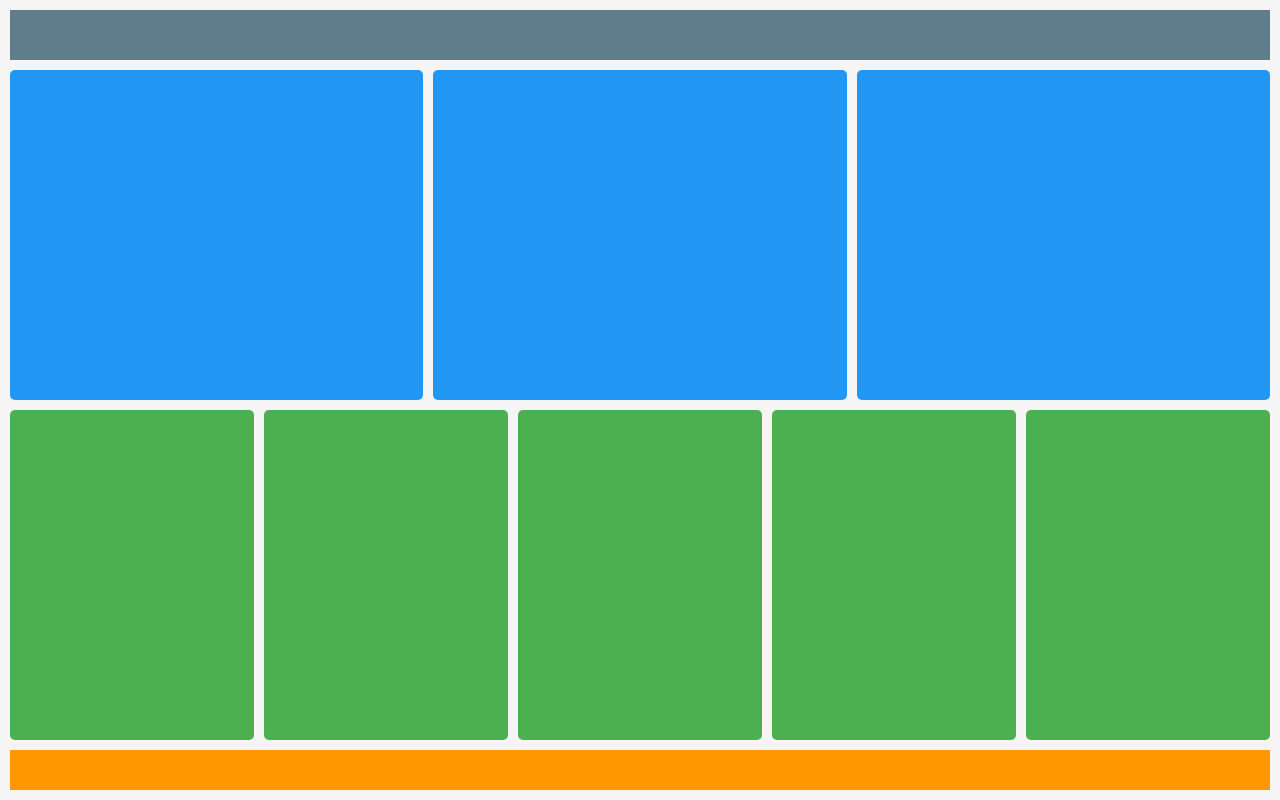
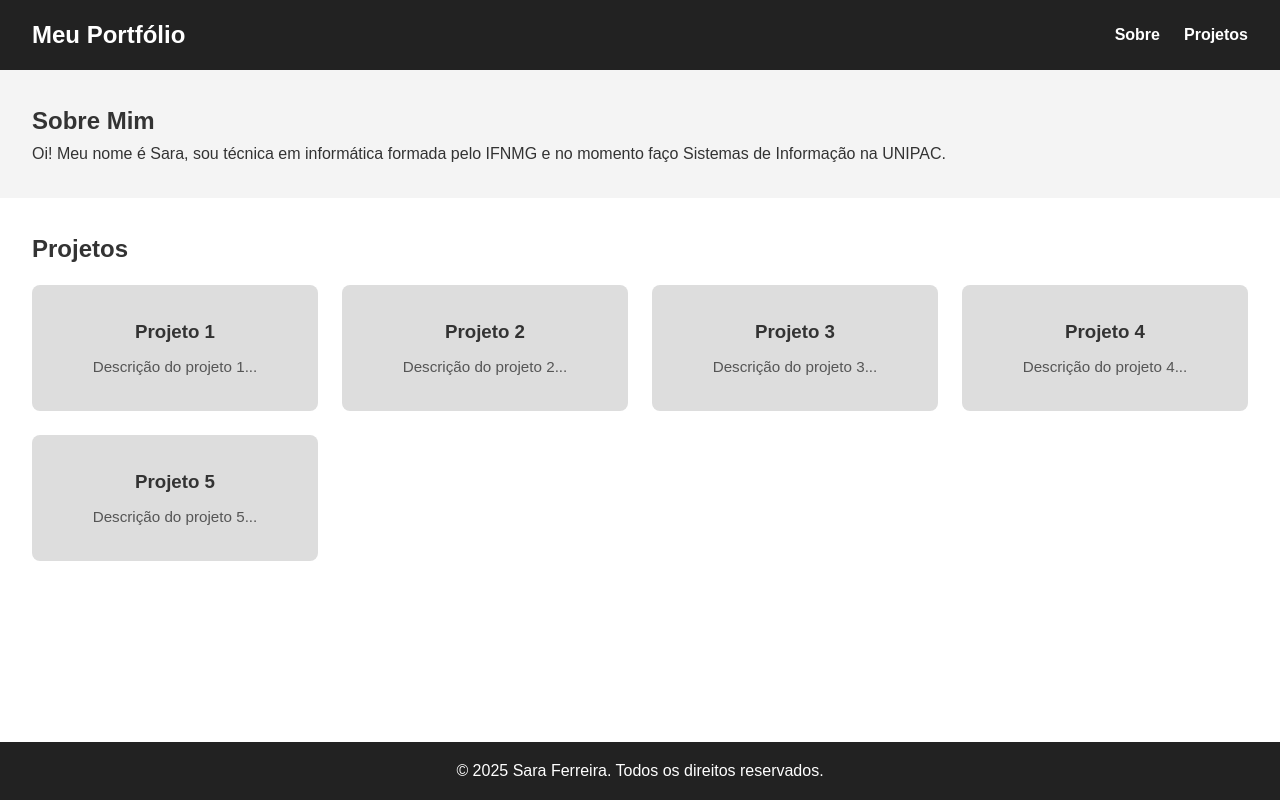
Before and after one commit to saraferreiraguedes/TRAB-PR-TICO-III, a plain HTML site: page index.html in a window 1280 px wide. Drawn offline with Linux system fonts and the light colour scheme.

Commit message:
questão 3

```diff
--- a/index.html
+++ b/index.html
@@ -1,30 +1,59 @@
 <!DOCTYPE html>
-<html lang="pt-BR">
+<html lang="pt-br">
 <head>
-  <meta charset="UTF-8">
-  <meta name="viewport" content="width=device-width, initial-scale=1.0">
-  <title>Layout Grid Completo</title>
-  <link rel="stylesheet" href="style.css">
+  <meta charset="UTF-8" />
+  <meta name="viewport" content="width=device-width, initial-scale=1.0" />
+  <title>Portfólio Pessoal</title>
+  <link rel="stylesheet" href="style.css" />
 </head>
 <body>
-  <div class="container">
-    <div class="top-bar"></div>
+  <header>
+    <nav class="navbar">
+      <h1 class="logo">Meu Portfólio</h1>
+      <ul class="nav-links">
+        <li><a href="#sobre">Sobre</a></li>
+        <li><a href="#projetos">Projetos</a></li>
+      </ul>
+    </nav>
+  </header>
 
-    <div class="row row1">
-      <div class="box azul"></div>
-      <div class="box azul"></div>
-      <div class="box azul"></div>
-    </div>
+  <main>
+    <section id="sobre" class="sobre">
+      <h2>Sobre Mim</h2>
+      <p>
+        Oi! Meu nome é Sara, sou técnica em informática formada pelo IFNMG e no momento faço Sistemas de Informação na UNIPAC.
+      </p>
+    </section>
 
-    <div class="row row2">
-      <div class="box verde"></div>
-      <div class="box verde"></div>
-      <div class="box verde"></div>
-      <div class="box verde"></div>
-      <div class="box verde"></div>
-    </div>
+    <section id="projetos" class="galeria">
+      <h2>Projetos</h2>
+      <div class="projetos-grid">
+        <div class="projeto">
+          <h3>Projeto 1</h3>
+          <p>Descrição do projeto 1...</p>
+        </div>
+        <div class="projeto">
+          <h3>Projeto 2</h3>
+          <p>Descrição do projeto 2...</p>
+        </div>
+        <div class="projeto">
+          <h3>Projeto 3</h3>
+          <p>Descrição do projeto 3...</p>
+        </div>
+        <div class="projeto">
+          <h3>Projeto 4</h3>
+          <p>Descrição do projeto 4...</p>
+        </div>
+        <div class="projeto">
+          <h3>Projeto 5</h3>
+          <p>Descrição do projeto 5...</p>
+        </div>
+      </div>
+    </section>
+  </main>
 
-    <div class="bottom-bar"></div>
-  </div>
+  <footer>
+    <p>&copy; 2025 Sara Ferreira. Todos os direitos reservados.</p>
+  </footer>
 </body>
 </html>
--- a/style.css
+++ b/style.css
@@ -1,55 +1,107 @@
+/* Reset básico */
 * {
     margin: 0;
     padding: 0;
     box-sizing: border-box;
   }
 
-body, html {
-  height: 100%;
+  body {
+    font-family: Arial, sans-serif;
+    line-height: 1.6;
+    color: #333;
   }
 
-.container {
-  display: grid;
-  grid-template-rows: 50px 1fr 1fr 40px;
-  height: 100vh;
-  gap: 10px;
-  background-color: #f5f5f5;
-  padding: 10px;
+  /* Cabeçalho */
+  header {
+    background-color: #222;
+    color: white;
+    padding: 1rem 2rem;
   }
 
-/* Barras */
-.top-bar {
-  background-color: #607d8b; /* cinza-azulado */
+  .navbar {
+    display: flex;
+    justify-content: space-between;
+    align-items: center;
+    flex-wrap: wrap;
   }
 
-.bottom-bar {
-  background-color: #ff9800; /* laranja */
+  .nav-links {
+    display: flex;
+    list-style: none;
+    gap: 1.5rem;
   }
 
-/* Linhas de blocos */
-.row {
-  display: grid;
-  gap: 10px;
+  .nav-links a {
+    color: white;
+    text-decoration: none;
+    font-weight: bold;
   }
 
-.row1 {
-  grid-template-columns: repeat(3, 1fr);
+  .nav-links a:hover {
+    text-decoration: underline;
   }
 
-.row2 {
-  grid-template-columns: repeat(5, 1fr);
+  /* Seção Sobre */
+  .sobre {
+    padding: 2rem;
+    background-color: #f4f4f4;
   }
 
-.box {
-  border-radius: 5px;
-  height: 100%;
+  /* Galeria de Projetos */
+  .galeria {
+    padding: 2rem;
   }
 
-/* Cores novas */
-.azul {
-  background-color: #2196f3;
+  .projetos-grid {
+    display: grid;
+    grid-template-columns: repeat(auto-fit, minmax(250px, 1fr));
+    gap: 1.5rem;
+    margin-top: 1rem;
   }
 
-.verde {
-  background-color: #4caf50;
+  .projeto {
+    background-color: #ddd;
+    padding: 2rem;
+    text-align: center;
+    border-radius: 8px;
   }
+
+  /* Rodapé */
+  footer {
+    background-color: #222;
+    color: white;
+    text-align: center;
+    padding: 1rem;
+    margin-top: 2rem;
+  }
+
+  /* Responsividade */
+  @media (max-width: 768px) {
+    .navbar {
+      flex-direction: column;
+      align-items: flex-start;
+    }
+
+    .nav-links {
+      flex-direction: column;
+      gap: 0.5rem;
+      margin-top: 1rem;
+    }
+  }
+  html, body {
+    height: 100%;
+    margin: 0;
+    display: flex;
+    flex-direction: column;
+  }
+  main {
+    flex: 1;
+  }
+  .projeto h3 {
+    margin-bottom: 0.5rem;
+  }
+
+  .projeto p {
+    color: #555;
+    font-size: 0.95rem;
+  }
```
Lines whose indentation alone changed are shown as unchanged.
